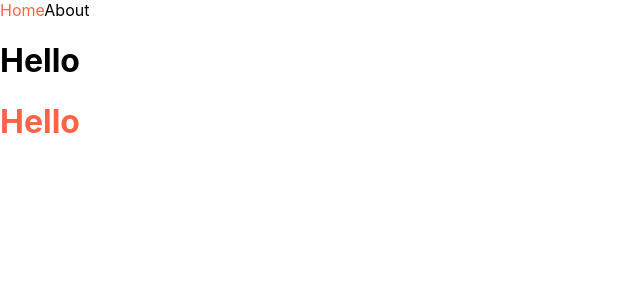
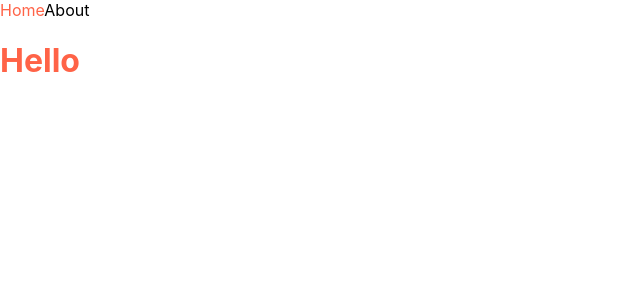
Before and after one commit to parangwave/learn-NextJs12, a Next.js app: page / in a window 1280 px wide. Shown: the top 300 px of the page, without its empty margins (0-640 px from the left). Built offline with nearby package versions, Linux system fonts and the light colour scheme.

Commit message:
Practice Project - Patterns

```diff
--- /dev/null
+++ b/components/Layout.js
@@ -0,0 +1,10 @@
+import NavBar from "./NavBar";
+
+export default function Layout({ children }) {
+  return (
+    <>
+      <NavBar />
+      <div>{children}</div>
+    </>
+  );
+}
--- /dev/null
+++ b/components/Seo.js
@@ -0,0 +1,9 @@
+import Head from "next/head";
+
+export default function Seo({ title }) {
+  return (
+    <Head>
+      <title>{title} | Next Movies</title>
+    </Head>
+  );
+}
--- a/pages/_app.js
+++ b/pages/_app.js
@@ -1,11 +1,10 @@
-import NavBar from "../components/NavBar";
+import Layout from "../components/Layout";
 import "../styles/globals.css";
 
 export default function MyApp({ Component, pageProps }) {
   return (
-    <>
-      <NavBar />
+    <Layout>
       <Component {...pageProps} />
-    </>
+    </Layout>
   );
 }
--- a/pages/about.js
+++ b/pages/about.js
@@ -1,6 +1,9 @@
+import Seo from "../components/Seo";
+
 export default function Potato() {
   return (
     <div>
+      <Seo title="About" />
       <h1>About</h1>
     </div>
   );
--- a/pages/index.js
+++ b/pages/index.js
@@ -1,7 +1,9 @@
+import Seo from "../components/Seo";
+
 export default function Home() {
   return (
     <div>
-      <h1>Hello</h1>
+      <Seo title="Home" />
       <h1 className="active">Hello</h1>
     </div>
   );
```
